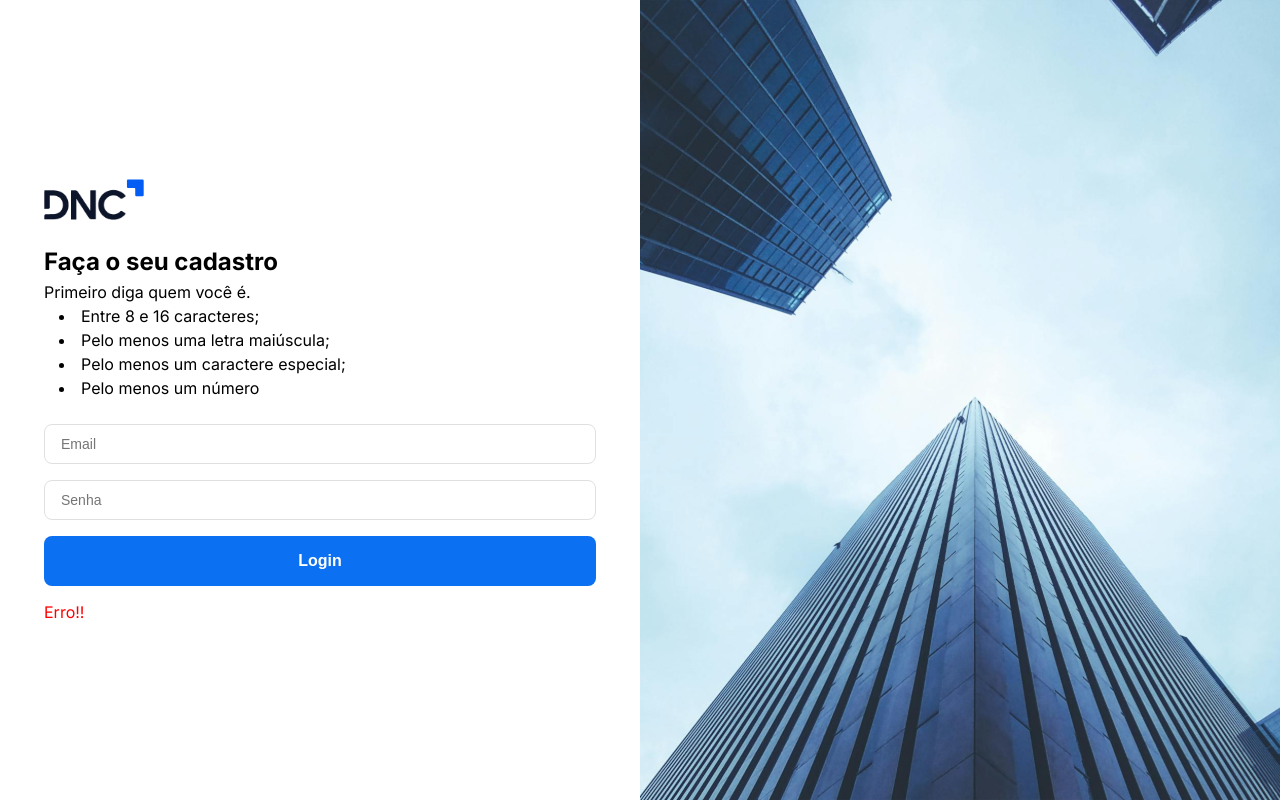
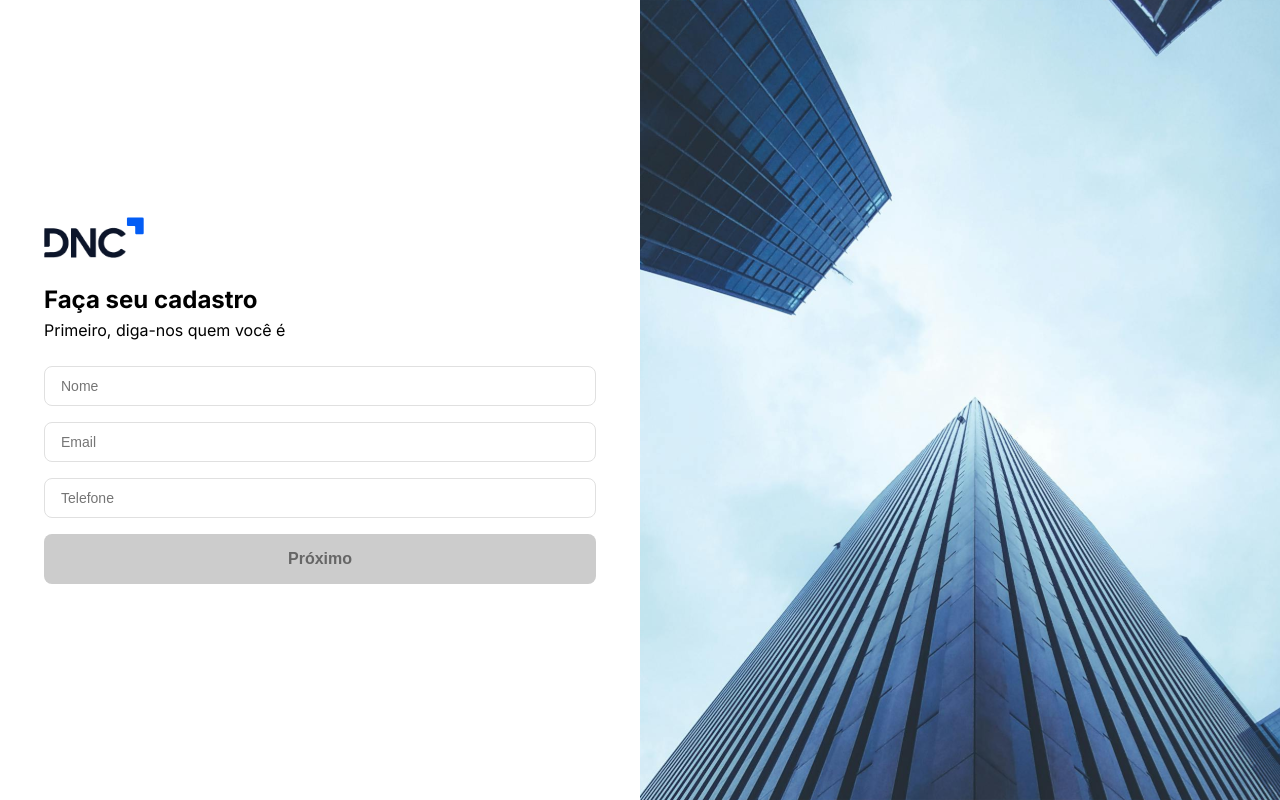
Before and after one commit to Arthur123ms/dnc-alses-dashboard-ams, a React (Vite) app: page /cadastro in a window 1280 px wide. Built offline with nearby package versions, Linux system fonts and the light colour scheme.

Commit message:
Feat: Create Profile Flow

```diff
--- a/package.json
+++ b/package.json
@@ -13,6 +13,7 @@
     "@emotion/react": "^11.14.0",
     "@emotion/styled": "^11.14.1",
     "@mui/material": "^6.2.1",
+    "@reduxjs/toolkit": "^2.8.2",
     "@types/js-cookie": "^3.0.6",
     "@types/styled-components": "^5.1.34",
     "axios": "^1.11.0",
@@ -23,6 +24,7 @@
     "react": "^19.1.0",
     "react-chartjs-2": "^5.3.0",
     "react-dom": "^19.1.0",
+    "react-redux": "^9.2.0",
     "react-router-dom": "^7.6.3",
     "styled-components": "^6.1.19"
   },
--- a/src/hooks/useFormValidation.ts
+++ b/src/hooks/useFormValidation.ts
@@ -16,11 +16,20 @@
             }
 
             if(inputs.type === 'password') {
-                return String(formValues[index]).length > 7
+                const password = String(value)
+                const hasCorrectLenght = password.length >= 8 && password.length <= 16
+                const hasUpperCaseLetter = /[A-Z]/.test(password)
+                const hasSpecialCharater = /[!@#$%^&*(),.?":{}|<>]/.test(password)
+                const hasNumber = /\d/.test(password)
+                return (
+                    hasCorrectLenght &&
+                    hasUpperCaseLetter &&
+                    hasSpecialCharater &&
+                    hasNumber
+                )
             }
             return true
         })
-
         setFormValid(allFieldValid)
     }, [formValues, inputs])
 
--- a/src/main.tsx
+++ b/src/main.tsx
@@ -3,13 +3,17 @@
 import App from './App.tsx'
 import { GlobalStyle } from './styles/globalStyles.ts'
 import { AppThemeProvider} from './contexts/AppThemeContext.tsx'
+import { Provider } from 'react-redux'
+import store from './redux/index.ts'
+
 
 ReactDOM.createRoot(document.getElementById('root')!).render(
   <React.StrictMode>
-    < AppThemeProvider>
+    <Provider store={store}>
+      <AppThemeProvider>
       <GlobalStyle />
       <App />
-    </AppThemeProvider>
-
+      </AppThemeProvider>
+    </Provider>
   </React.StrictMode>
 )
--- a/src/pages/Login.tsx
+++ b/src/pages/Login.tsx
@@ -1,3 +1,4 @@
+/* eslint-disable react-hooks/exhaustive-deps */
 import React, { type ChangeEvent, useEffect } from 'react'
 import { useNavigate } from 'react-router-dom'
 import { jwtDecode } from 'jwt-decode'
@@ -17,11 +18,18 @@
 import type {DecodedJWT, MessageProps, LoginData, LoginPostData } from '@/types'
 
 
+//REDUX
+import type { RootState } from '@/redux';
+import { useSelector } from 'react-redux';
+
+
 
 
 
 function Login () {
     const navigate = useNavigate()
+    const { email, message } = useSelector((state: RootState) => state.createProfile);
+
     const inputs = [
         {type: 'email', placeholder: 'Email'},
         {type: 'password', placeholder: 'Senha'}
@@ -32,7 +40,7 @@
 
     const handleMessage = (): MessageProps => {
         if(!error) {
-            return{msg: '', type: 'success'}
+            return{msg: message ?? '', type: 'success'}
         }
         switch (error) {
             case 401:
@@ -64,15 +72,15 @@
                 secure: true,
 
             })
+        }
+        if(Cookies.get('Authorization')) navigate('/home')
+    }, [data, navigate])
 
-
+    useEffect (() => {
+        if(email) {
+            handleChange (0, email)
         }
-
-         if(Cookies.get('Authorization')) navigate('/home')
-
-
-
-    }, [data, navigate])
+    }, [email])
     return(
         <>
             <Box>
--- a/src/pages/Registration.tsx
+++ b/src/pages/Registration.tsx
@@ -1,67 +1,170 @@
-import { Box, Container, Grid} from '@mui/material'
-import { BannerImage, FormComponent, Logo, StyledH1, Styledp, StyledUl } from '@/components'
-import { pxToRem } from '@/utils'
+/* eslint-disable react-hooks/exhaustive-deps */
+import { useEffect, type ChangeEvent } from 'react';
+import { useNavigate } from 'react-router-dom';
+import { Box, Container, Grid } from '@mui/material';
+import {
+  BannerImage,
+  FormComponent,
+  Logo,
+  StyledH1,
+  Styledp,
+  StyledUl,
+} from '@/components';
+import { pxToRem } from '@/utils';
+
+// HOOKS
+import { useFormValidation, usePost } from '@/hooks';
+import { type CreateProfileData, type InputProps } from '@/types';
+
+//REDUX
+import type { RootState } from '@/redux';
+import { useDispatch, useSelector } from 'react-redux';
+import { setMessage, setProfileData } from '@/redux/slices/createProfile';
 
 
+function Registration() {
+  const dispatch = useDispatch();
+  const navigate = useNavigate();
+  const { email } = useSelector((state: RootState) => state.createProfile);
+    const {
+      data,
+      loading,
+      error,
+      postData,
+    } = usePost<string, CreateProfileData>("profile/create");
 
-function Registration () {
-    return(
-        <>
+  // FORM STEP 1
+  const step1Input: InputProps[] = [
+    { name: 'name', type: 'text', placeholder: 'Nome', required: true },
+    { name: 'email', type: 'email', placeholder: 'Email' },
+    { name: 'phone', type: 'tel', placeholder: 'Telefone', required: true },
+  ];
+
+  const handleStep1 = (e: React.FormEvent) => {
+    e.preventDefault();
+    dispatch(
+      setProfileData({
+        email: String(step1FormValues[1]),
+      })
+    );
+  };
+
+  const {
+    formValues: step1FormValues,
+    formValid: step1FormValid,
+    handleChange: step1FormHandleChange,
+  } = useFormValidation(step1Input);
+
+  // FORM STEP 2
+  const step2Input: InputProps[] = [
+    { type: 'password', placeholder: 'Senha' },
+  ];
+
+  const handleStep2 = async (e: React.FormEvent) => {
+    e.preventDefault();
+    await postData({
+        name: String(step1FormValues[0]),
+        email: String(step1FormValues[1]),
+        phone: String(step1FormValues[2]),
+        password: String(step2FormValues[0]),
+
+
+    })
+  };
+
+  const {
+    formValues: step2FormValues,
+    formValid: step2FormValid,
+    handleChange: step2FormHandleChange,
+  } = useFormValidation(step2Input);
+
+  const handleStepInputs = email ? step2Input : step1Input;
+
+
+  useEffect(() => {
+    if(data !== null) {
+        dispatch(setMessage('Usuário criado com sucesso.'))
+        navigate('/')
+    } else if (error) {
+        alert(
+            `Não foi possível a operação. Entre em contato com o nosso suporte (${error}).`
+        )
+    }
+  }, [data, error, navigate])
+
+  return (
     <Box>
       <Grid container>
+
         <Grid
           item
           xs={12}
           sm={6}
-                        sx={{ alignItems: 'center', display: 'flex', height: '100vh'}}
+          sx={{ alignItems: 'center', display: 'flex', height: '100vh' }}
         >
-                        <Container maxWidth='sm'>
+          <Container maxWidth="sm">
 
-
-                            <Box sx={{marginBottom: pxToRem(24)}}>
-                               <Logo height={41} width={100}/>
+            <Box sx={{ marginBottom: pxToRem(24) }}>
+              <Logo height={41} width={100} />
             </Box>
 
-                            <Box sx={{marginBottom: pxToRem(24)}}>
-                                <StyledH1>Faça o seu cadastro</StyledH1>
-                                <Styledp>Primeiro diga quem você é.</Styledp>
+            <Box sx={{ marginBottom: pxToRem(24) }}>
+              <StyledH1>
+                {email ? 'Defina sua senha' : 'Faça seu cadastro'}
+              </StyledH1>
+              <Styledp>
+                {email
+                  ? 'Sua senha deve ter:'
+                  : 'Primeiro, diga-nos quem você é'}
+              </Styledp>
+
+              {email && (
                 <StyledUl>
                   <li>Entre 8 e 16 caracteres;</li>
                   <li>Pelo menos uma letra maiúscula;</li>
                   <li>Pelo menos um caractere especial;</li>
                   <li>Pelo menos um número</li>
                 </StyledUl>
+              )}
             </Box>
-                            <FormComponent inputs={[
-                                {type: 'email', placeholder: 'Email'},
-                                {type: 'password', placeholder: 'Senha'}
+
+            {/* Formulário */}
+            <FormComponent
+              inputs={handleStepInputs.map((input, index) => ({
+                type: input.type,
+                placeholder: input.placeholder,
+                value: email
+                  ? step2FormValues[index] || ''
+                  : step1FormValues[index] || '',
+                onChange: (e: ChangeEvent<HTMLInputElement>) =>
+                  email
+                    ? step2FormHandleChange(index, (e.target as HTMLInputElement).value)
+                    : step1FormHandleChange(index, (e.target as HTMLInputElement).value)
+              }))}
+              buttons={[
+                {
+                    className: 'primary',
+                    disabled: email ? !step2FormValid || loading : !step1FormValid,
+                    onClick: email ? handleStep2 : handleStep1,
+                    type: 'submit',
+                    children: email ? 'Enviar' : 'Próximo',
+                },
               ]}
-
-                            buttons={[
-                                { className: 'primary', type: 'submit', children: 'Login'}
-                            ]}
-
-                            message={{
-                                msg: 'Erro!!',
-                                type: 'error'
-                            }}
             />
-
           </Container>
         </Grid>
 
+        {/* Lado direito */}
         <Grid
           item
           sm={6}
-                        sx={{display: { xs: 'none', sm: 'block'}}}
+          sx={{ display: { xs: 'none', sm: 'block' } }}
         >
           <BannerImage />
         </Grid>
       </Grid>
     </Box>
-
-        </>
-    )
+  );
 }
 
-export default Registration
+export default Registration;
--- /dev/null
+++ b/src/redux/index.ts
@@ -0,0 +1,13 @@
+import { configureStore } from '@reduxjs/toolkit';
+import createProfileReducer  from './slices/createProfile';
+
+const store = configureStore({
+    reducer: {
+        createProfile: createProfileReducer
+    }
+})
+
+export type RootState = ReturnType<typeof store.getState>
+export type AppDispatch = typeof store.dispatch
+
+export default store
--- /dev/null
+++ b/src/redux/slices/createProfile.ts
@@ -0,0 +1,27 @@
+import { createSlice, type PayloadAction } from "@reduxjs/toolkit";
+import type { CreateProfileData } from "@/types";
+
+
+const initialState: Omit<CreateProfileData, "name" | "phone" | "password"> = {
+    email: '',
+    message: null,
+}
+
+const profileSlice = createSlice({
+    name: 'profile',
+    initialState,
+    reducers: {
+        setProfileData: (
+            state: { email: string; },
+            action: PayloadAction<Omit<CreateProfileData, "name" | "phone" | "password">>
+        ) => {
+            state.email = action.payload.email
+        },
+       setMessage: (state, action: PayloadAction<string>) => {
+        state.message = action.payload
+       }
+    }
+})
+
+export const { setProfileData, setMessage }= profileSlice.actions
+export default profileSlice.reducer
```
Also changed, not shown: src/types/profileData.d.ts (+8 -0 lines), 1 other file (tests, documents, lock files or other folders). Lines whose indentation alone changed are shown as unchanged.
